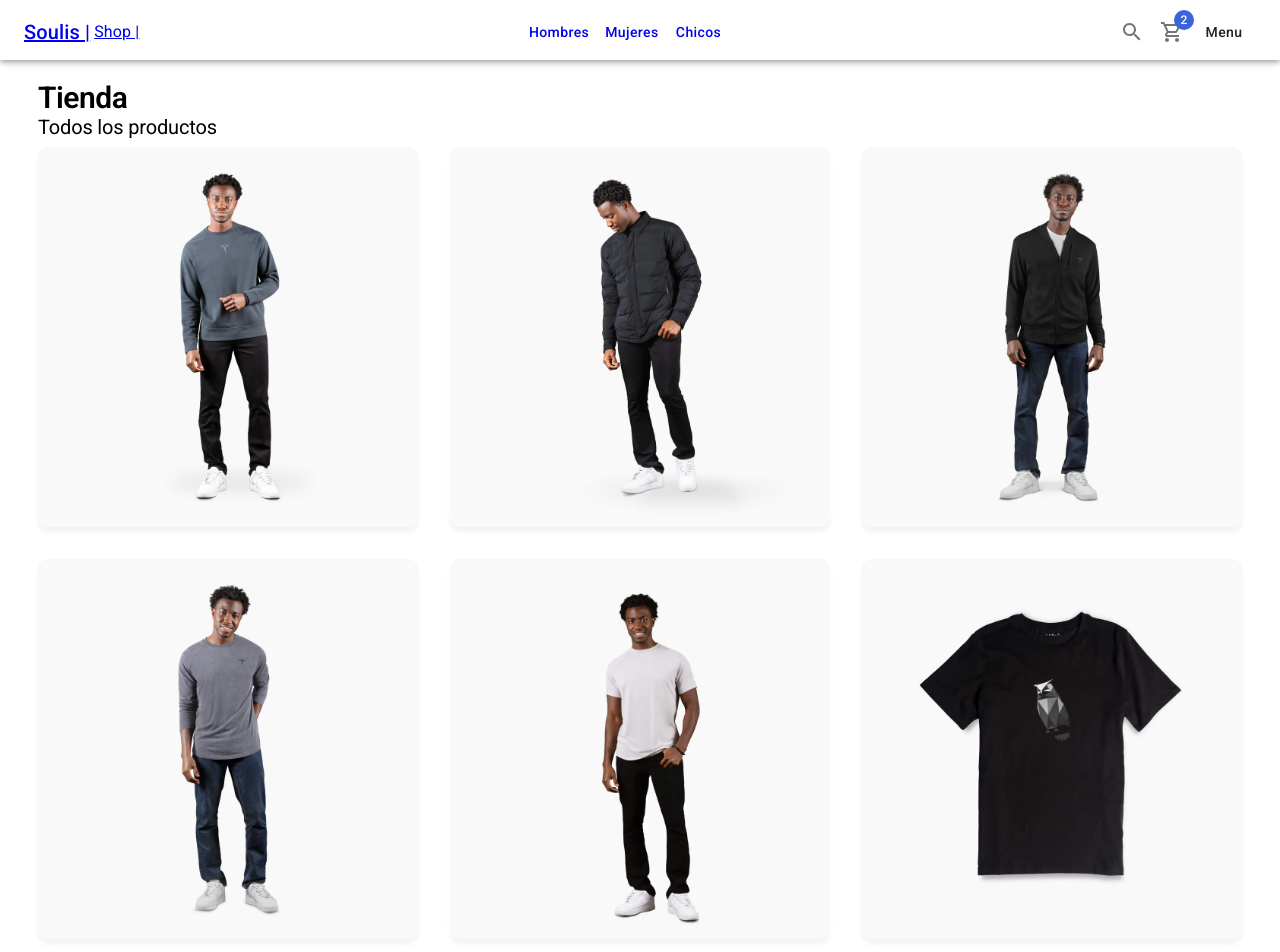
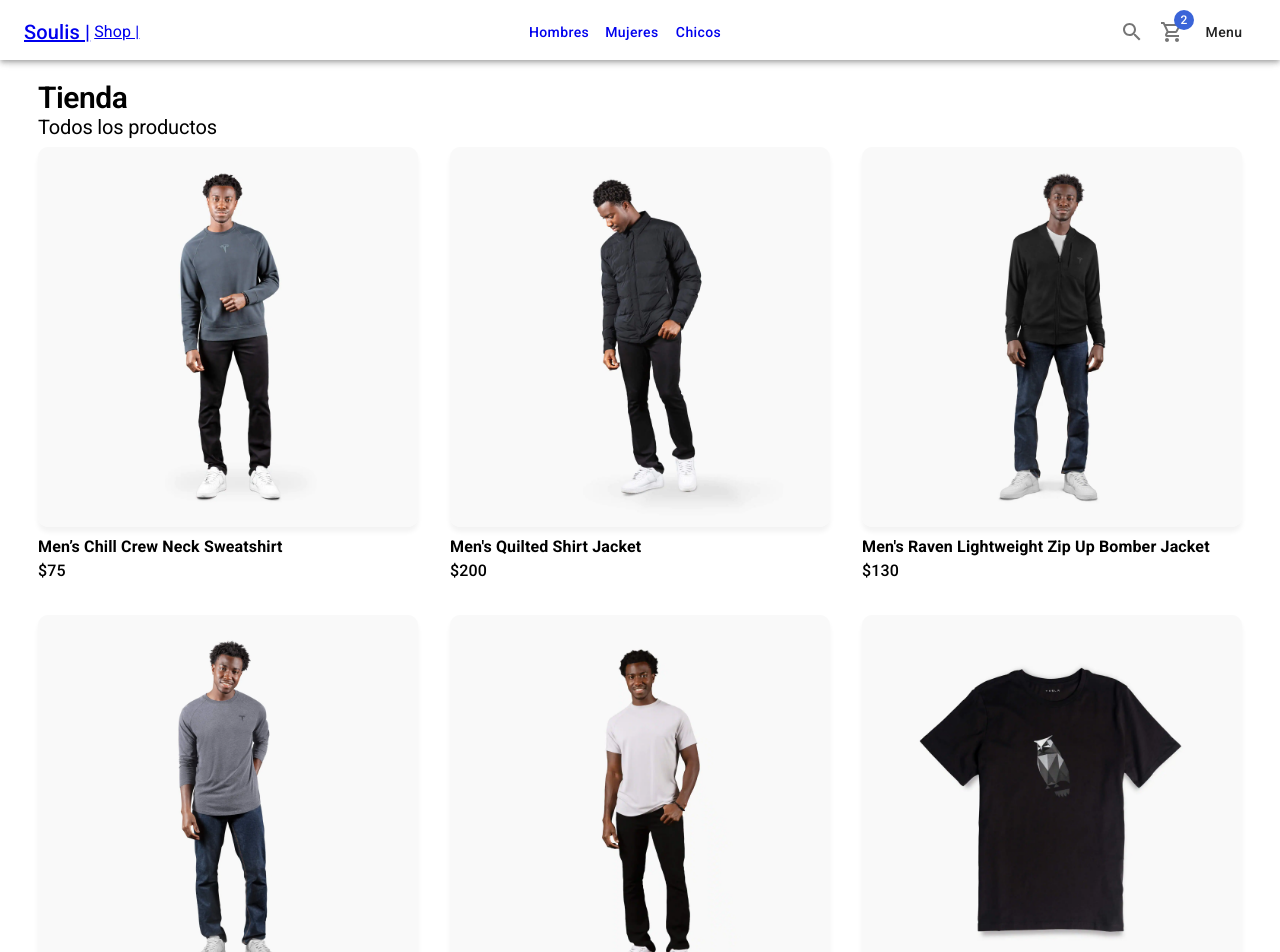
Before and after one commit to ociel-gonzalez-solis/test-store, a Next.js app: page / in a window 1280 px wide. Shown: the top 952 px of the page. Built offline with nearby package versions, Linux system fonts and the light colour scheme.

Commit message:
store products

```diff
--- a/components/products/ProductCard.tsx
+++ b/components/products/ProductCard.tsx
@@ -1,23 +1,56 @@
+import { NextLink } from "@/constants/index";
 import { IProduct } from "@/interfaces";
-import { Card, CardActionArea, CardMedia, Grid } from "@mui/material";
-import { FC } from "react";
+import {
+  Card,
+  CardActionArea,
+  CardMedia,
+  Grid,
+  Box,
+  Typography,
+  Link,
+} from "@mui/material";
+import { FC, useMemo, useState } from "react";
 
 interface Props {
   product: IProduct;
 }
 
 export const ProductCard: FC<Props> = ({ product }) => {
+  const [isHovered, setIsHovered] = useState<boolean>(false);
+
+  const productImage = useMemo(() => {
+    return isHovered
+      ? `products/${product.images[1]}`
+      : `products/${product.images[0]}`;
+  }, [isHovered, product.images]);
+
   return (
-    <Grid item xs={6} sm={4} key={product.slug}>
+    <Grid
+      item
+      xs={6}
+      sm={4}
+      onMouseEnter={() => setIsHovered((prev) => !prev)}
+      onMouseLeave={() => setIsHovered((prev) => !prev)}
+    >
       <Card>
+        <NextLink href="/product/slug" passHref legacyBehavior prefetch={false}>
+          <Link>
             <CardActionArea>
               <CardMedia
+                className="fadeIn"
                 component="img"
-            image={`products/${product.images[0]}`}
+                image={productImage}
                 alt={product.title}
               />
             </CardActionArea>
+          </Link>
+        </NextLink>
       </Card>
+
+      <Box sx={{ mt: 1 }} className="fadeIn">
+        <Typography fontWeight={700}>{product.title}</Typography>
+        <Typography fontWeight={500}>${product.price}</Typography>
+      </Box>
     </Grid>
   );
 };
--- /dev/null
+++ b/constants/index.ts
@@ -0,0 +1,5 @@
+import NextLink from 'next/link';
+
+export {
+    NextLink
+}
```
Also changed, not shown: pages/product/slug.tsx (added, +22 -0 lines). Lines whose indentation alone changed are shown as unchanged.
